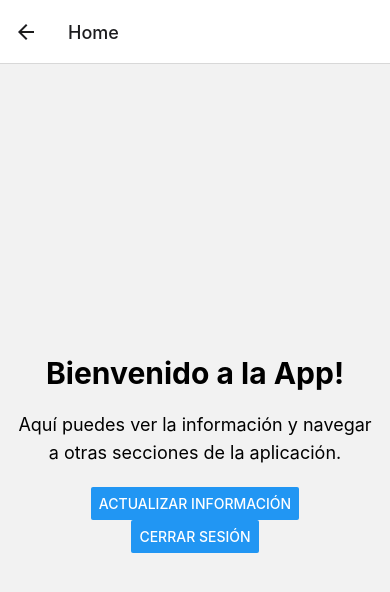
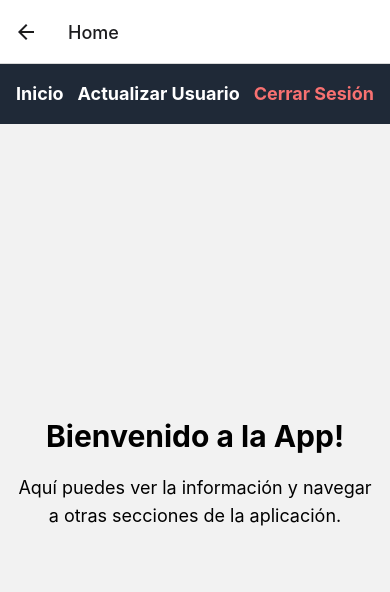
Before and after one commit to Luishp0/AcuaCodeMovil, a React Native app: screen /Home in a window 390 px wide. Shown: the top 592 px of the page. Built offline with nearby package versions, Linux system fonts and the light colour scheme.

Commit message:
creacion del navbar incorporado al inicio

```diff
--- /dev/null
+++ b/assets/NavBar.jsx
@@ -0,0 +1,41 @@
+import React from 'react';
+import { View, Text, TouchableOpacity } from 'react-native';
+import tw from 'twrnc';
+
+const Navbar = ({ navigation }) => {
+
+  const handleUpdateUser = () => {
+    navigation.navigate('UpdateUser'); // Navega a la pantalla de actualización de usuario
+  };
+
+  const handleLogout = () => {
+    // Aquí puedes agregar la lógica para cerrar sesión
+    // Por ejemplo, eliminar el token de autenticación y navegar a la pantalla de inicio de sesión
+    navigation.replace('Login'); // Ejemplo de redirección a la pantalla de inicio de sesión
+  };
+
+  const handleHome = () => {
+    navigation.navigate('Home'); // Navega a la pantalla principal
+  };
+
+  return (
+    <View style={tw`flex-row justify-between bg-gray-800 p-4`}>
+      {/* Botón de Inicio */}
+      <TouchableOpacity onPress={handleHome} style={tw`items-center`}>
+        <Text style={tw`text-white text-lg font-bold`}>Inicio</Text>
+      </TouchableOpacity>
+
+      {/* Botón de Actualizar Usuario */}
+      <TouchableOpacity onPress={handleUpdateUser} style={tw`items-center`}>
+        <Text style={tw`text-white text-lg font-bold`}>Actualizar Usuario</Text>
+      </TouchableOpacity>
+
+      {/* Botón de Cerrar Sesión */}
+      <TouchableOpacity onPress={handleLogout} style={tw`items-center`}>
+        <Text style={tw`text-red-400 text-lg font-bold`}>Cerrar Sesión</Text>
+      </TouchableOpacity>
+    </View>
+  );
+};
+
+export default Navbar;
--- a/screens/HomeScreen.jsx
+++ b/screens/HomeScreen.jsx
@@ -1,21 +1,24 @@
 import React from 'react';
 import { View, Text, Button } from 'react-native';
 import tw from 'twrnc';
+import Navbar from '../assets/NavBar'; // Ajusta la ruta según tu estructura
 
 const HomeScreen = ({ navigation }) => {
-  const handleLogout = () => {
-    // Navegar a la pantalla de Login
-    navigation.navigate('Login');
-  };
+
 
   return (
-    <View style={tw`flex-1 justify-center items-center px-4`}>
-      <Text style={tw`text-3xl font-bold text-center mb-5`}>Bienvenido a la App!</Text>
-      <Text style={tw`text-lg text-center mb-5`}>
-        Aquí puedes ver la información y navegar a otras secciones de la aplicación.
-      </Text>
-      <Button title="Actualizar Información" onPress={() => navigation.navigate('UpdateUser')} />
-      <Button title="Cerrar sesión" onPress={handleLogout} />
+    <View style={tw`flex-1`}>
+      {/* Incluir el Navbar */}
+      <Navbar navigation={navigation} />
+
+      {/* Contenido de la pantalla */}
+      <View style={tw`flex-1 justify-center items-center px-4`}>
+        <Text style={tw`text-3xl font-bold text-center mb-5`}>Bienvenido a la App!</Text>
+        <Text style={tw`text-lg text-center mb-5`}>
+          Aquí puedes ver la información y navegar a otras secciones de la aplicación.
+        </Text>
+
+      </View>
     </View>
   );
 };
--- a/screens/UpdateUserScreen.jsx
+++ b/screens/UpdateUserScreen.jsx
@@ -3,6 +3,8 @@ import { View, Text, TextInput, TouchableOpacity, Platform, Alert } from 'react-
 import AsyncStorage from '@react-native-async-storage/async-storage';
 import DateTimePicker from '@react-native-community/datetimepicker';
 import tw from 'twrnc';
+import Navbar from '../assets/NavBar'; // Ajusta la ruta según tu estructura
+
 
 const UpdateUserScreen = ({ navigation }) => {
   const [nombre, setNombre] = useState('');
@@ -90,10 +92,10 @@ const UpdateUserScreen = ({ navigation }) => {
   };
 
   return (
-    <View style={tw`flex-1 bg-gray-100 p-5`}>
-      <TouchableOpacity onPress={() => navigation.goBack()} style={tw`mb-5`}>
-        <Text style={tw`text-blue-500`}>Regresar</Text>
-      </TouchableOpacity>
+    <View style={tw`flex-1`}>
+      {/* Incluir el Navbar */}
+      <Navbar navigation={navigation} />
+
 
       <TextInput
         style={tw`border border-blue-500 rounded-lg p-3 mb-4`}
```
